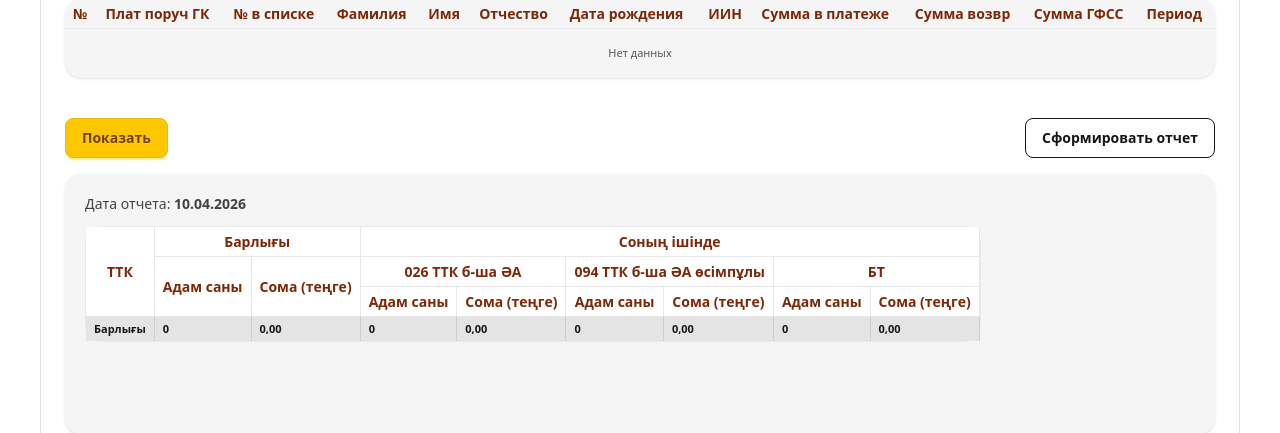
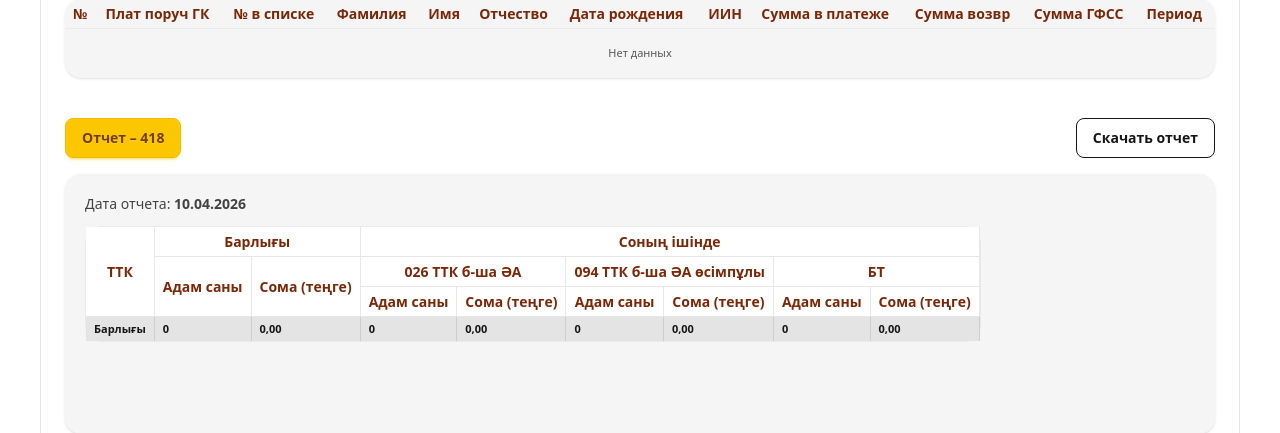
Before and after one commit to Zhans2212/GFSSais, a FastAPI app: template app/templates/pages/reports.html in a window 1280 px wide. Shown: the part 786-1219 px from the top of the page. Run offline with FastAPI, Linux system fonts and the light colour scheme; the template is opened without the code that fills it, so the values that code supplies are empty.

Commit message:
removed 418 report page and fixed its downloads on the main page. Stylistic changes and page loading

```diff
--- a/app/static/css/styles.css
+++ b/app/static/css/styles.css
@@ -25,6 +25,7 @@
     --radius-xl: 0.75rem;
     --ease-out: cubic-bezier(0, 0, 0.2, 1);
     --ease-in-out: cubic-bezier(0.4, 0, 0.2, 1);
+    --blur-sm: 8px;
     --default-transition-duration: 150ms;
     --default-transition-timing-function: cubic-bezier(0.4, 0, 0.2, 1);
     --default-font-family: var(--font-sans);
@@ -1555,6 +1556,9 @@
   .static {
     position: static;
   }
+  .inset-0 {
+    inset: calc(var(--spacing) * 0);
+  }
   .dropdown-right {
     @layer daisyui.l1.l2 {
       --anchor-h: right;
@@ -1707,6 +1711,9 @@
   }
   .z-10 {
     z-index: 10;
+  }
+  .z-\[9999\] {
+    z-index: 9999;
   }
   .tab-content {
     @layer daisyui.l1.l2.l3 {
@@ -2376,6 +2383,12 @@
   .bg-base-100 {
     background-color: var(--color-base-100);
   }
+  .bg-base-100\/80 {
+    background-color: var(--color-base-100);
+    @supports (color: color-mix(in lab, red, red)) {
+      background-color: color-mix(in oklab, var(--color-base-100) 80%, transparent);
+    }
+  }
   .bg-base-200 {
     background-color: var(--color-base-200);
   }
@@ -2486,6 +2499,9 @@
   }
   .text-error {
     color: var(--color-error);
+  }
+  .text-primary {
+    color: var(--color-primary);
   }
   .text-primary-content {
     color: var(--color-primary-content);
@@ -2561,6 +2577,11 @@
   }
   .filter {
     filter: var(--tw-blur,) var(--tw-brightness,) var(--tw-contrast,) var(--tw-grayscale,) var(--tw-hue-rotate,) var(--tw-invert,) var(--tw-saturate,) var(--tw-sepia,) var(--tw-drop-shadow,);
+  }
+  .backdrop-blur-sm {
+    --tw-backdrop-blur: blur(var(--blur-sm));
+    -webkit-backdrop-filter: var(--tw-backdrop-blur,) var(--tw-backdrop-brightness,) var(--tw-backdrop-contrast,) var(--tw-backdrop-grayscale,) var(--tw-backdrop-hue-rotate,) var(--tw-backdrop-invert,) var(--tw-backdrop-opacity,) var(--tw-backdrop-saturate,) var(--tw-backdrop-sepia,);
+    backdrop-filter: var(--tw-backdrop-blur,) var(--tw-backdrop-brightness,) var(--tw-backdrop-contrast,) var(--tw-backdrop-grayscale,) var(--tw-backdrop-hue-rotate,) var(--tw-backdrop-invert,) var(--tw-backdrop-opacity,) var(--tw-backdrop-saturate,) var(--tw-backdrop-sepia,);
   }
   .transition {
     transition-property: color, background-color, border-color, outline-color, text-decoration-color, fill, stroke, --tw-gradient-from, --tw-gradient-via, --tw-gradient-to, opacity, box-shadow, transform, translate, scale, rotate, filter, -webkit-backdrop-filter, backdrop-filter, display, content-visibility, overlay, pointer-events;
@@ -4204,6 +4225,42 @@
   initial-value: 100%;
 }
 @property --tw-drop-shadow-size {
+  syntax: "*";
+  inherits: false;
+}
+@property --tw-backdrop-blur {
+  syntax: "*";
+  inherits: false;
+}
+@property --tw-backdrop-brightness {
+  syntax: "*";
+  inherits: false;
+}
+@property --tw-backdrop-contrast {
+  syntax: "*";
+  inherits: false;
+}
+@property --tw-backdrop-grayscale {
+  syntax: "*";
+  inherits: false;
+}
+@property --tw-backdrop-hue-rotate {
+  syntax: "*";
+  inherits: false;
+}
+@property --tw-backdrop-invert {
+  syntax: "*";
+  inherits: false;
+}
+@property --tw-backdrop-opacity {
+  syntax: "*";
+  inherits: false;
+}
+@property --tw-backdrop-saturate {
+  syntax: "*";
+  inherits: false;
+}
+@property --tw-backdrop-sepia {
   syntax: "*";
   inherits: false;
 }
@@ -4250,6 +4307,15 @@
       --tw-drop-shadow-color: initial;
       --tw-drop-shadow-alpha: 100%;
       --tw-drop-shadow-size: initial;
+      --tw-backdrop-blur: initial;
+      --tw-backdrop-brightness: initial;
+      --tw-backdrop-contrast: initial;
+      --tw-backdrop-grayscale: initial;
+      --tw-backdrop-hue-rotate: initial;
+      --tw-backdrop-invert: initial;
+      --tw-backdrop-opacity: initial;
+      --tw-backdrop-saturate: initial;
+      --tw-backdrop-sepia: initial;
       --tw-ease: initial;
     }
   }
--- a/app/static/js/tab_refunds.js
+++ b/app/static/js/tab_refunds.js
@@ -243,6 +243,7 @@ function refundsTable() {
     },
 
     downloadPdf() {
+      const date = this.reportDate || this.getReportDateFromRefunds();
       window.location.href = `/reports/get_report_pdf?date=${encodeURIComponent(date)}`;
     },
   };
--- a/app/templates/base.html
+++ b/app/templates/base.html
@@ -19,7 +19,7 @@
         <ul
           tabindex="-1"
           class="menu menu-sm dropdown-content bg-base-100 rounded-box z-1 mt-3 w-52 p-2 shadow">
-          <li><a href="/reports/report418">Отчет — 418</a></li>
+<!--          <li><a href="/reports/report418">Отчет — 418</a></li>-->
         </ul>
       </div>
     </div>
--- a/app/templates/pages/reports.html
+++ b/app/templates/pages/reports.html
@@ -8,6 +8,20 @@
     <!-- FIRST TAB HERE -->
     <input type="radio" name="my_tabs_2" class="tab" aria-label="Возвраты СО" checked="checked"/>
     <div class="tab-content border-base-300 bg-base-100 p-6 rounded-box" x-data="refundsTable()" x-init="init()">
+      <!-- Загрузка данных -->
+      <div
+        x-cloak
+        x-show="loading"
+        x-transition.opacity
+        class="fixed inset-0 z-[9999] flex items-center justify-center bg-base-100/80 backdrop-blur-sm"
+      >
+        <div class="flex flex-col items-center gap-4">
+          <span class="loading loading-spinner loading-lg text-primary"></span>
+          <p class="text-sm text-base-content">Загрузка данных...</p>
+        </div>
+      </div>
+
+
       <!-- ФИЛЬТРЫ для "Возвраты СО" -->
       <div class="flex flex-wrap justify-between items-end gap-4 mb-5">
         <div class="grid grid-rows-2 gap-4 ml-2">
@@ -217,12 +231,12 @@
         <div class="flex flex-col lg:flex-row lg:items-end lg:justify-between gap-4 mb-4">
           <div class="flex flex-wrap items-end gap-3">
             <button class="btn btn-primary" type="button" @click="loadReport(getReportDateFromRefunds())" :disabled="reportLoading">
-              Показать
+              Отчет – 418
             </button>
           </div>
 
           <div class="dropdown dropdown-end">
-            <div tabindex="0" role="button" class="btn btn-outline">Сформировать отчет</div>
+            <div tabindex="0" role="button" class="btn btn-outline">Скачать отчет</div>
             <ul tabindex="-1" class="dropdown-content menu bg-base-100 rounded-box z-10 w-56 p-2 shadow">
               <li>
                 <a href="#" @click.prevent="downloadExcel()">Отчет - 418 (Excel)</a>
--- a/app/utils/get_excel_418.py
+++ b/app/utils/get_excel_418.py
@@ -69,13 +69,9 @@ def rows_to_pdf(rows=None, date=None, fio=None):
         alignment=TA_CENTER,
     )
 
-    elements = []
+    elements = [Paragraph(date or "", italic_style), Spacer(1, 62), Paragraph("Тапсырыс", title_style), Spacer(1, 12)]
 
     # --- HEADER ---
-    elements.append(Paragraph(date or "", italic_style))
-    elements.append(Spacer(1, 62))
-    elements.append(Paragraph("Тапсырыс", title_style))
-    elements.append(Spacer(1, 12))
 
     header_text = (
         "«Мемлекеттік әлеуметтік сақтандыру қоры» акционерлік қоғамының "
```
Also changed, not shown: app/routers/reports.py (+4 -22 lines), app/templates/pages/report418.html (deleted, +0 -35 lines).
